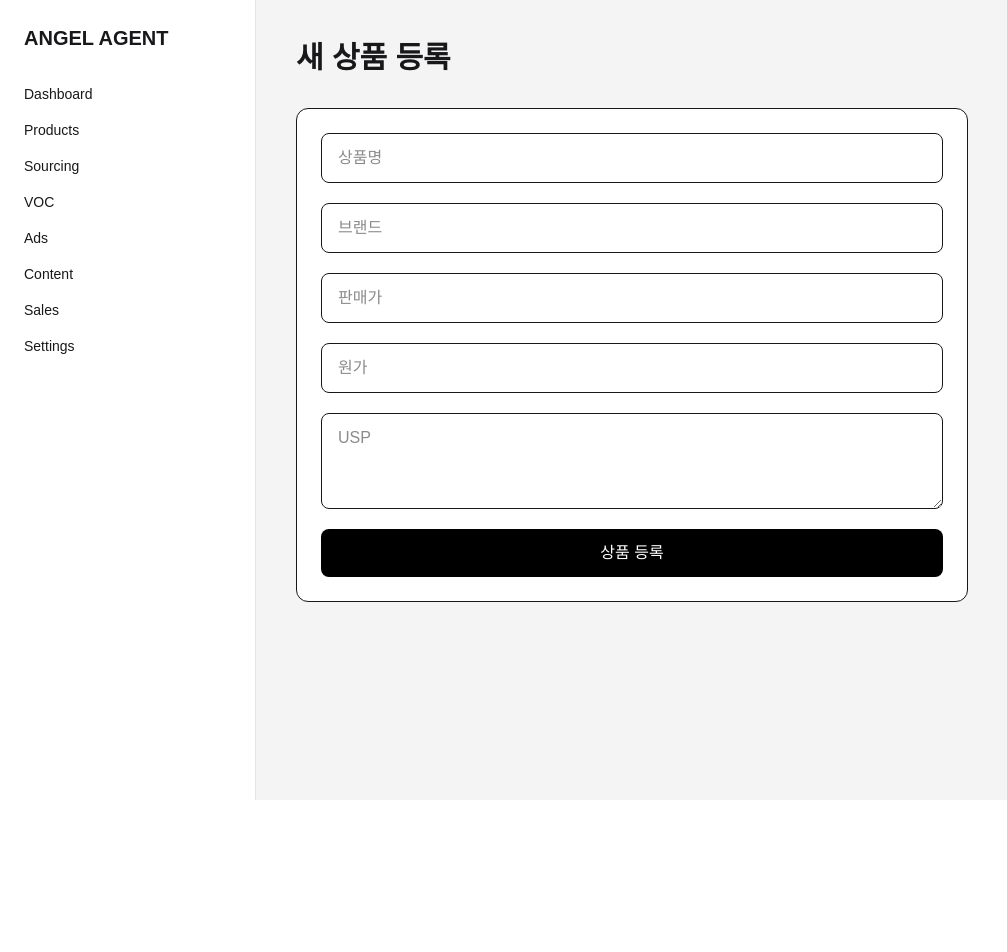
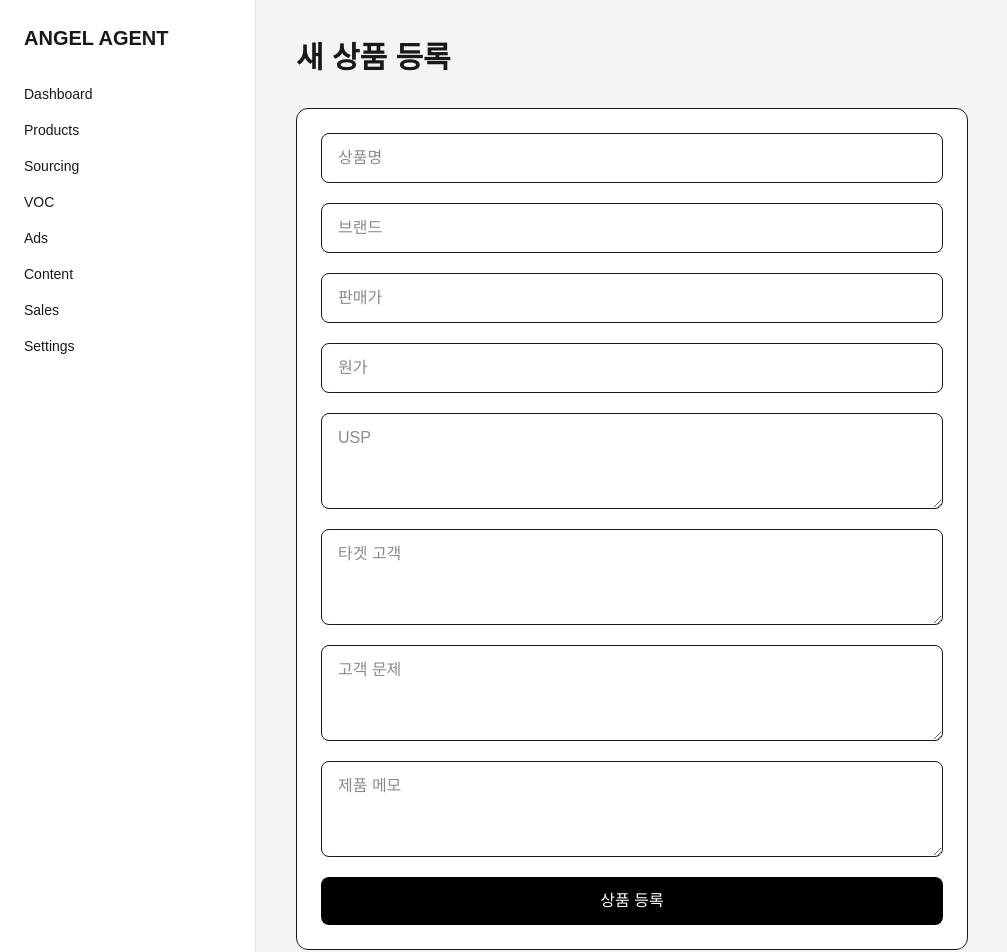
Before and after one commit to leejungwu/angel-agent, a Next.js app: page /products/new in a window 1280 px wide. Shown: the top 952 px of the page, without its empty margins (0-1007 px from the left). Before the commit the page ends 800 px from the top, so only its background shows below. Built offline with nearby package versions, Linux system fonts and the light colour scheme; no server answers.

Commit message:
feat: add product customer context fields

```diff
--- a/app/products/[id]/edit/page.tsx
+++ b/app/products/[id]/edit/page.tsx
@@ -14,6 +14,9 @@ export default function EditProductPage() {
   const [sellingPrice, setSellingPrice] = useState("");
   const [costPrice, setCostPrice] = useState("");
   const [usp, setUsp] = useState("");
+  const [targetCustomer, setTargetCustomer] = useState("");
+  const [customerProblem, setCustomerProblem] = useState("");
+  const [notes, setNotes] = useState("");
 
   useEffect(() => {
   async function loadProduct() {
@@ -37,6 +40,9 @@ export default function EditProductPage() {
         data.cost_price !== null ? String(data.cost_price) : ""
     );
     setUsp(data.usp ?? "");
+    setTargetCustomer(data.target_customer ?? "");
+    setCustomerProblem(data.customer_problem ?? "");
+    setNotes(data.notes ?? "");
     }
 
     loadProduct();
@@ -51,6 +57,9 @@ export default function EditProductPage() {
         selling_price: Number(sellingPrice),
         cost_price: Number(costPrice),
         usp: usp,
+        target_customer: targetCustomer,
+        customer_problem: customerProblem,
+        notes: notes,
     })
     .eq("id", Number(id))
     .select()
@@ -159,6 +168,43 @@ return (
           </div>
 
 
+          <div>
+            <label htmlFor="target-customer" className="mb-2 block text-sm font-medium">
+              타겟 고객
+            </label>
+            <textarea
+              id="target-customer"
+              className="min-h-28 w-full rounded-lg border px-4 py-3"
+              value={targetCustomer}
+              onChange={(e) => setTargetCustomer(e.target.value)}
+            />
+          </div>
+
+          <div>
+            <label htmlFor="customer-problem" className="mb-2 block text-sm font-medium">
+              고객 문제
+            </label>
+            <textarea
+              id="customer-problem"
+              className="min-h-28 w-full rounded-lg border px-4 py-3"
+              value={customerProblem}
+              onChange={(e) => setCustomerProblem(e.target.value)}
+            />
+          </div>
+
+          <div>
+            <label htmlFor="notes" className="mb-2 block text-sm font-medium">
+              제품 메모
+            </label>
+            <textarea
+              id="notes"
+              className="min-h-28 w-full rounded-lg border px-4 py-3"
+              value={notes}
+              onChange={(e) => setNotes(e.target.value)}
+            />
+          </div>
+
+
             <button
                 className="rounded-lg bg-black px-5 py-3 font-medium text-white"
                 onClick={updateProduct}
--- a/app/products/[id]/page.tsx
+++ b/app/products/[id]/page.tsx
@@ -46,6 +46,15 @@ export default async function ProductDetailPage({
           원가: {product.cost_price?.toLocaleString()}원
         </p>
         <p className="mt-2">USP: {product.usp}</p>
+        <p className="mt-2 whitespace-pre-wrap">
+          타겟 고객: {product.target_customer ?? "-"}
+        </p>
+        <p className="mt-2 whitespace-pre-wrap">
+          고객 문제: {product.customer_problem ?? "-"}
+        </p>
+        <p className="mt-2 whitespace-pre-wrap">
+          제품 메모: {product.notes ?? "-"}
+        </p>
       </div>
     </main>
   );
--- a/app/products/new/page.tsx
+++ b/app/products/new/page.tsx
@@ -12,6 +12,9 @@ export default function NewProductPage() {
   const [sellingPrice, setSellingPrice] = useState("");
   const [costPrice, setCostPrice] = useState("");
   const [usp, setUsp] = useState("");
+  const [targetCustomer, setTargetCustomer] = useState("");
+  const [customerProblem, setCustomerProblem] = useState("");
+  const [notes, setNotes] = useState("");
   const [loading, setLoading] = useState(false);
 
   async function handleSubmit() {
@@ -23,6 +26,9 @@ export default function NewProductPage() {
       selling_price: sellingPrice ? Number(sellingPrice) : null,
       cost_price: costPrice ? Number(costPrice) : null,
       usp,
+      target_customer: targetCustomer,
+      customer_problem: customerProblem,
+      notes,
     });
 
     setLoading(false);
@@ -79,6 +85,30 @@ export default function NewProductPage() {
             onChange={(e) => setUsp(e.target.value)}
           />
 
+          <textarea
+            className="min-h-24 rounded-lg border px-4 py-3"
+            placeholder="타겟 고객"
+            aria-label="타겟 고객"
+            value={targetCustomer}
+            onChange={(e) => setTargetCustomer(e.target.value)}
+          />
+
+          <textarea
+            className="min-h-24 rounded-lg border px-4 py-3"
+            placeholder="고객 문제"
+            aria-label="고객 문제"
+            value={customerProblem}
+            onChange={(e) => setCustomerProblem(e.target.value)}
+          />
+
+          <textarea
+            className="min-h-24 rounded-lg border px-4 py-3"
+            placeholder="제품 메모"
+            aria-label="제품 메모"
+            value={notes}
+            onChange={(e) => setNotes(e.target.value)}
+          />
+
           <button
             onClick={handleSubmit}
             disabled={loading}
```
